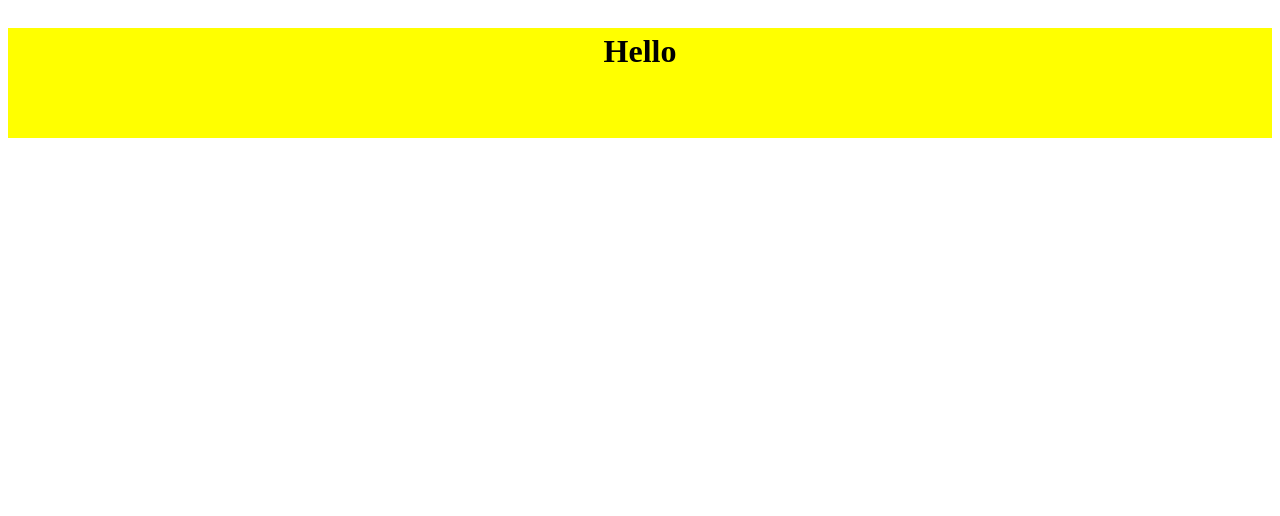
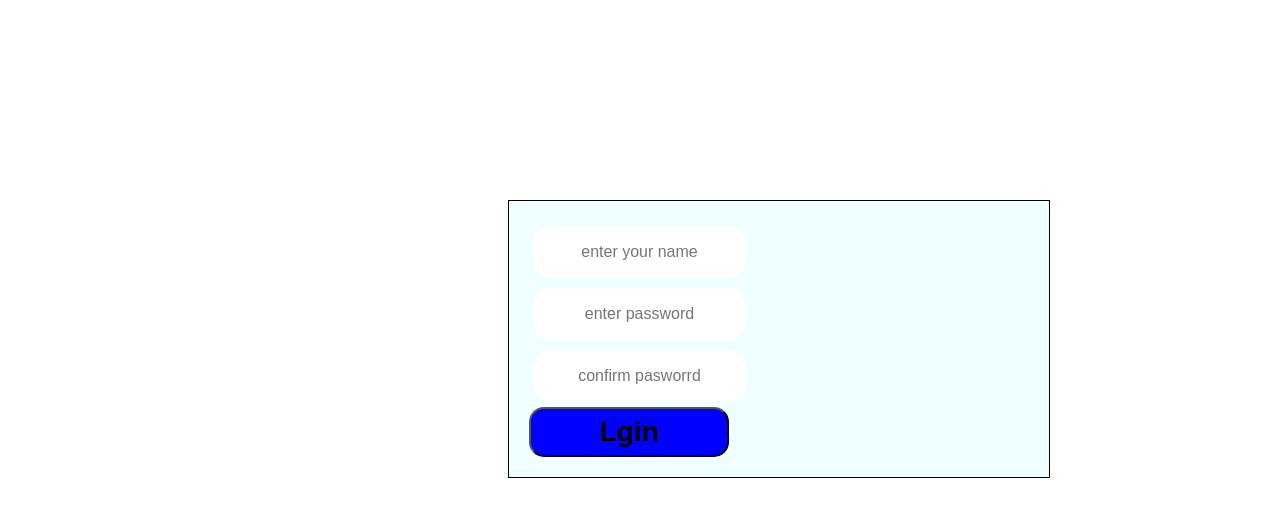
Before and after one commit to alamir06/Note-keeper-app, a React app: page / in a window 1280 px wide. Built offline with nearby package versions, Linux system fonts and the light colour scheme.

Commit message:
additional change

```diff
--- a/public/styles.css
+++ b/public/styles.css
@@ -63,6 +63,7 @@
     text-align: center;
     font-size: 1rem;
     font-weight: 400px;
+    margin: 5px;
 }
 button{
     background-color: blue;
--- a/src/component2/App1.js
+++ b/src/component2/App1.js
@@ -1,11 +1,18 @@
 import React from "react";
 import Login from "./Login";
+
+
+var isLogin=false;
 
 function App1()
 {
     return (
         <div className="login">
-          <Login />
+          <div className="container">
+          <Login
+            isRegistered={isLogin}
+          />
+          </div>
         </div>
     );
 
--- /dev/null
+++ b/src/component2/Input.js
@@ -0,0 +1,12 @@
+import React from "react";
+
+
+function Input(props)
+{
+    return (
+    <div>
+         <input type={props.title} placeholder={props.place} />
+    </div>
+    );
+}
+export default Input;
--- a/src/component2/Login.js
+++ b/src/component2/Login.js
@@ -1,32 +1,14 @@
 import React from "react";
+import Input from "./Input";
 
-
-var isLogin=true;
-
-function condiotionTest()
-{
-    if(isLogin)
-    {
-        return  <h1>Hello</h1>;
-    }
-    else {
-       return (
-        <div>
+function Login(props){
+    return (
         <form className="form-page">
-      <input type="text" placeholder="Enter username"/><br /><br />
-      <input type="text" placeholder="Enter password" /><br /><br />
-      <button type="submit">Register</button>
-      </form>
-        </div>
-        );
-    }
-}
-
-function Login(){
-    return (
-     <div className="container">
-      {condiotionTest()}
-     </div>
+          <Input title="title" place="enter your name" />
+          <Input title="password" place="enter password" />
+           {!props.isRegistered && <Input title="password" place="confirm pasworrd"/>}
+          <button type="submit">Lgin</button>
+        </form>
      );
 }
 export default Login;
```
